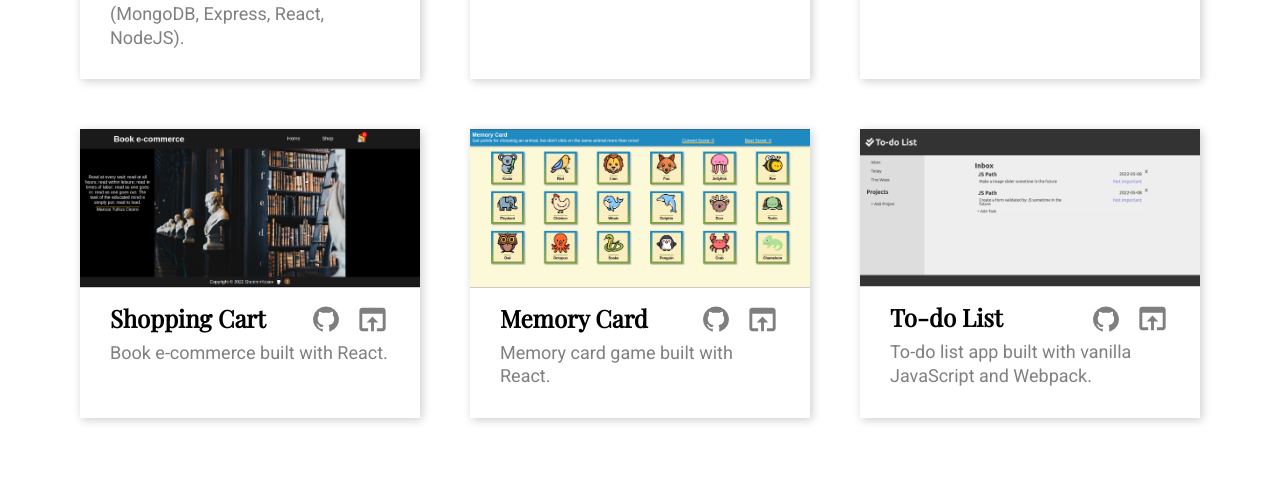
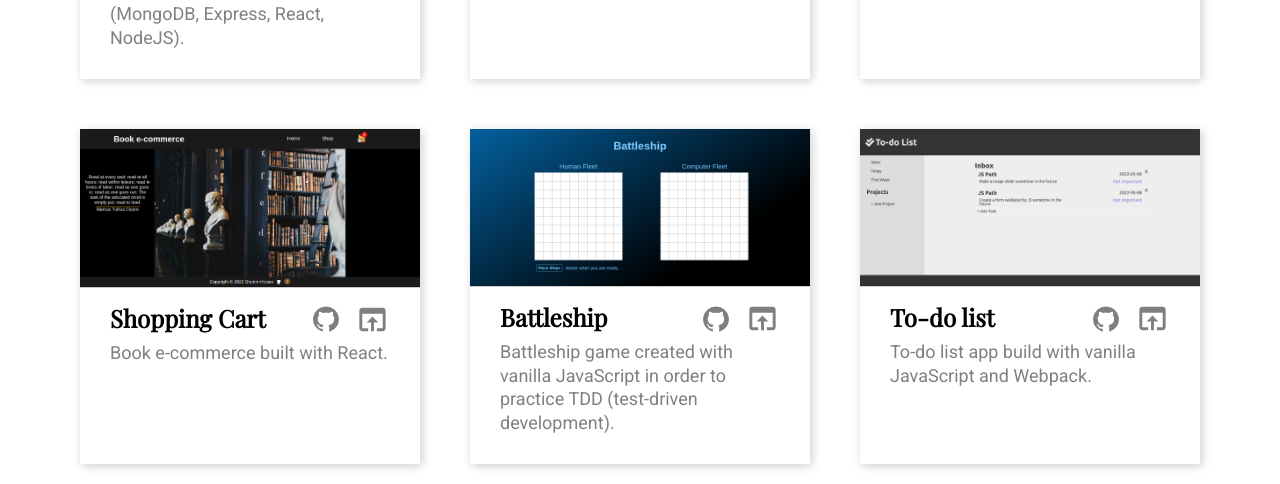
Before and after one commit to StanimirKosev/odin-personal-portfolio, a React (Create React App) app: page / in a window 1280 px wide. Shown: the part 1207-1691 px from the top of the page. Built offline with nearby package versions, Linux system fonts and the light colour scheme.

Commit message:
changed projects

```diff
--- a/src/components/Main.js
+++ b/src/components/Main.js
@@ -1,8 +1,8 @@
 import React from "react";
 import Project from "./Project";
-import memoryCard from "../images/project_screenshots/memory-card-screenshot.png";
+import toDoList from "../images/project_screenshots/todo-list-screenshot.png";
 import shoppingCart from "../images/project_screenshots/shopping-cart-screenshot.png";
-import todoList from "../images/project_screenshots/todo-list-screenshot.png";
+import battleship from "../images/project_screenshots/battleship.png";
 import twitterClone from "../images/project_screenshots/twitter-clone-screenshot.png";
 import blog from "../images/project_screenshots/blog-client.png";
 import membersOnly from "../images/project_screenshots/members-only.png";
@@ -121,16 +121,16 @@ function Main() {
           project="https://stanimirkosev.github.io/odin-shopping-cart/"
         />
         <Project
-          img={memoryCard}
-          name="Memory Card"
-          description="Memory card game built with React."
-          github="https://github.com/StanimirKosev/odin-memory-card"
-          project="https://stanimirkosev.github.io/odin-memory-card/"
+          img={battleship}
+          name="Battleship"
+          description="Battleship game created with vanilla JavaScript in order to practice TDD (test-driven development)."
+          github="https://github.com/StanimirKosev/odin-battleship"
+          project="https://stanimirkosev.github.io/odin-battleship/"
         />
         <Project
-          img={todoList}
-          name="To-do List"
-          description="To-do list app built with vanilla JavaScript and Webpack."
+          img={toDoList}
+          name="To-do list"
+          description="To-do list app build with vanilla JavaScript and Webpack."
           github="https://github.com/StanimirKosev/odin-to-do-list"
           project="https://stanimirkosev.github.io/odin-to-do-list/"
         />
```
Also changed, not shown: src/images/project_screenshots/battleship.png (added).
